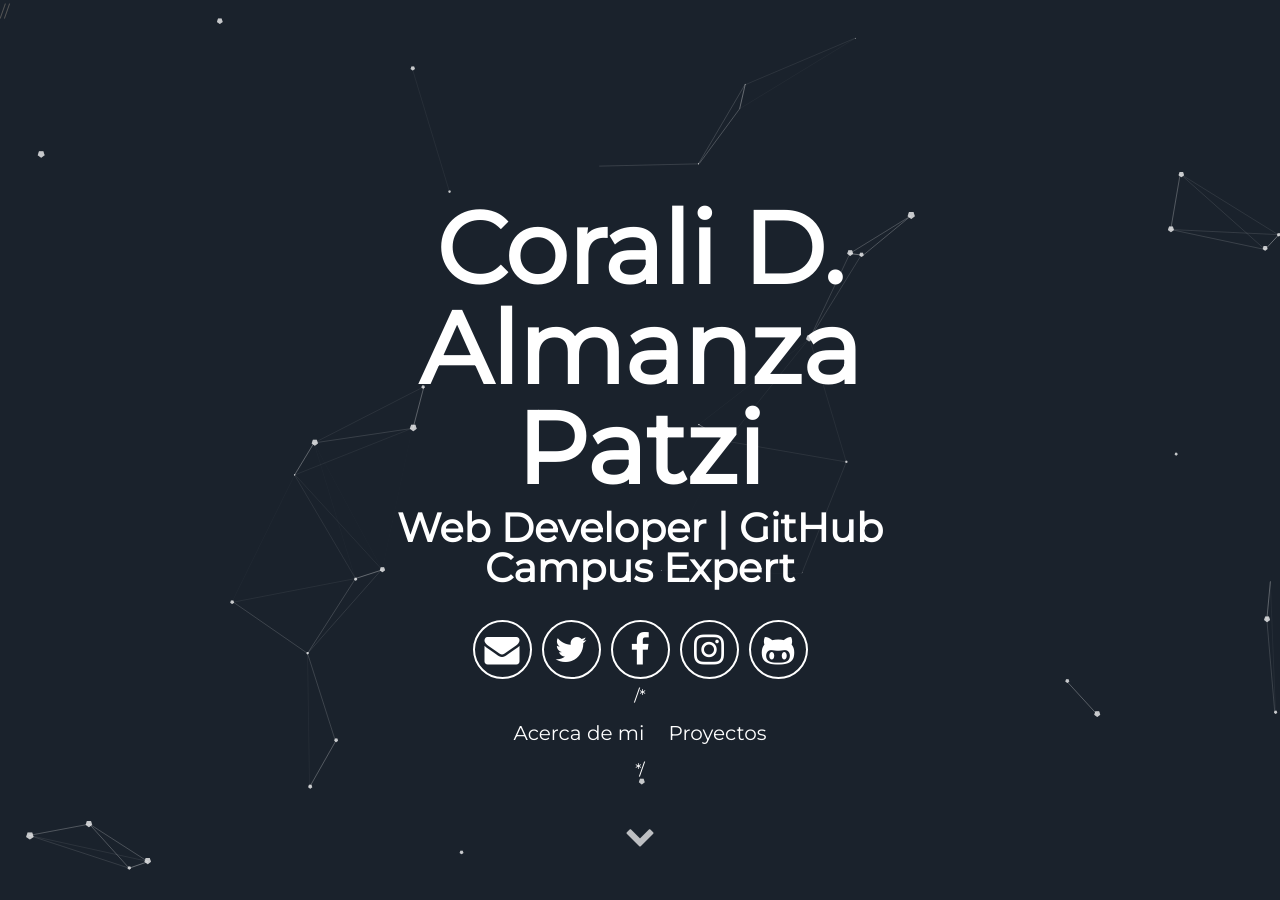
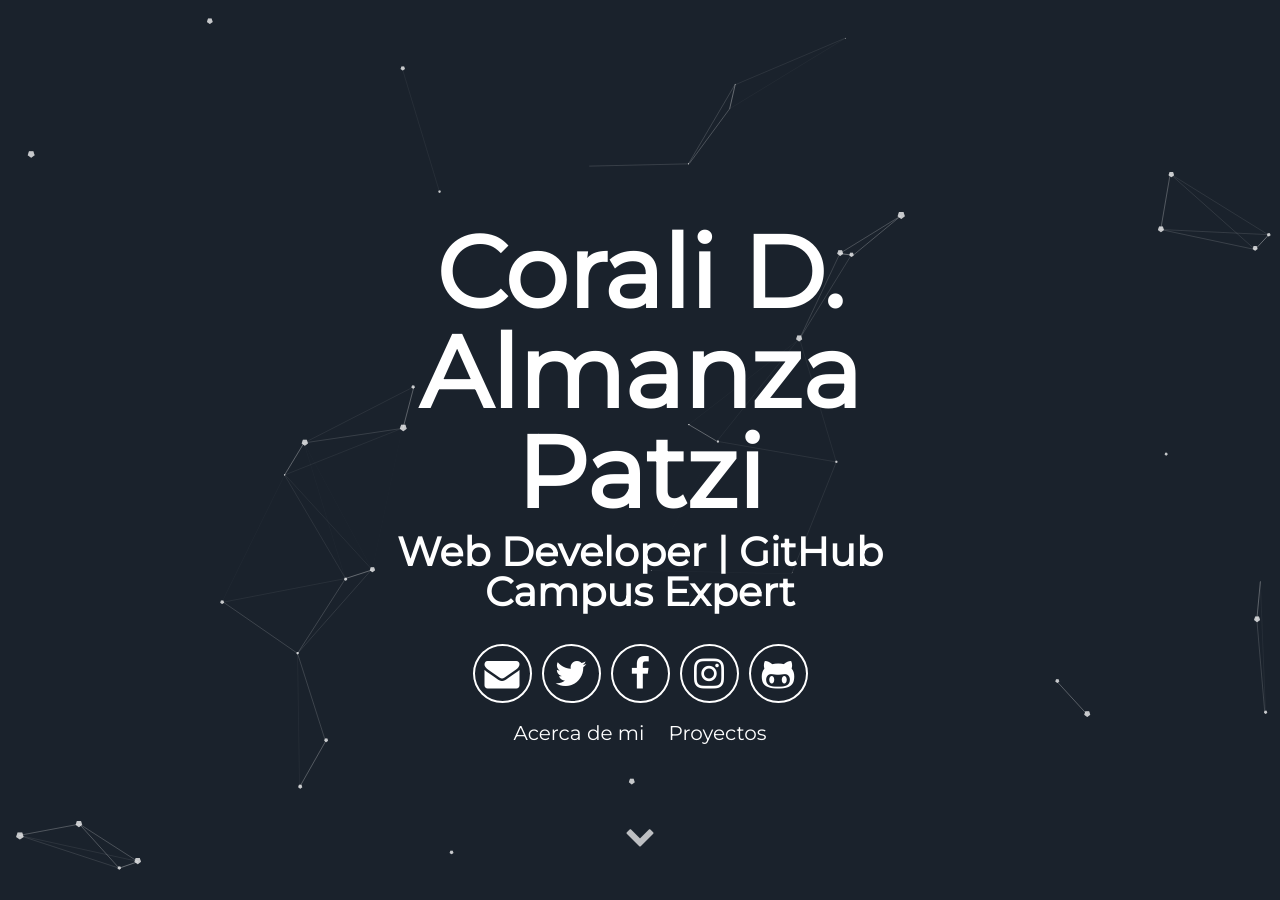
Before and after one commit to coralidiana/-coralidiana.github.io, a Jekyll site: the page built from index.html, in a window 1280 px wide and 900 px high. Built offline with Jekyll 4.4.1, drawn with Linux system fonts in a browser that asks for light colours.

Commit message:
Update header.html

```diff
--- a/_includes/header.html
+++ b/_includes/header.html
@@ -11,10 +11,10 @@
         <a aria-label="My Instagram" target="_blank" href="https://www.instagram.com/coralialmanza"><i class="icon fa fa-instagram" aria-hidden="true"></i></a>
         <a aria-label="My Github" target="_blank" href="https://github.com/coralidiana"><i class="icon fa fa-github-alt" aria-hidden="true"></i></a>
       </div>
-      /*<div class="header-links">
+      <div class="header-links">
         <a class="link" href="#about" data-scroll>Acerca de mi</a>
        <a class="link" href="#projects" data-scroll>Proyectos</a>
-      </div>*/
+      </div>
   </div>
-  //<a class="down" href="#about" data-scroll><i class="icon fa fa-chevron-down" aria-hidden="true"></i></a>
+  <a class="down" href="#about" data-scroll><i class="icon fa fa-chevron-down" aria-hidden="true"></i></a>
 </div>
```
